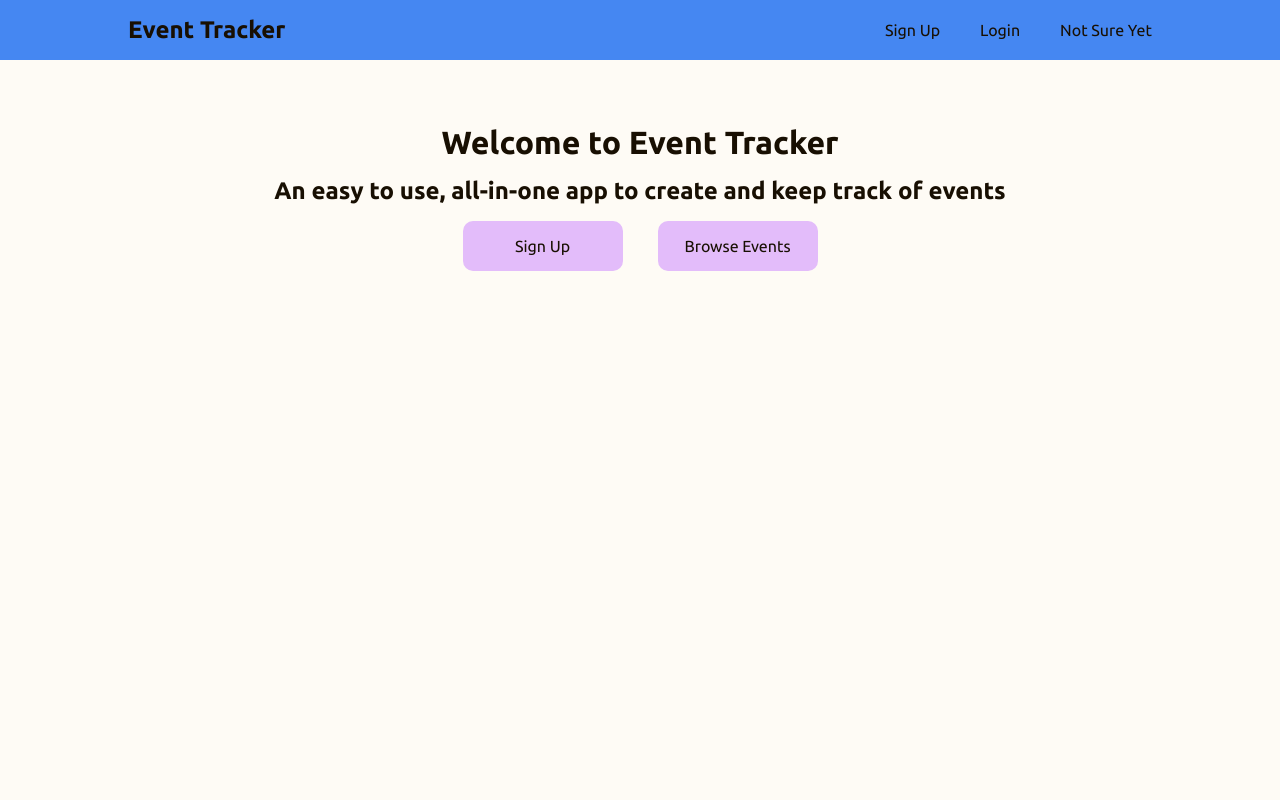
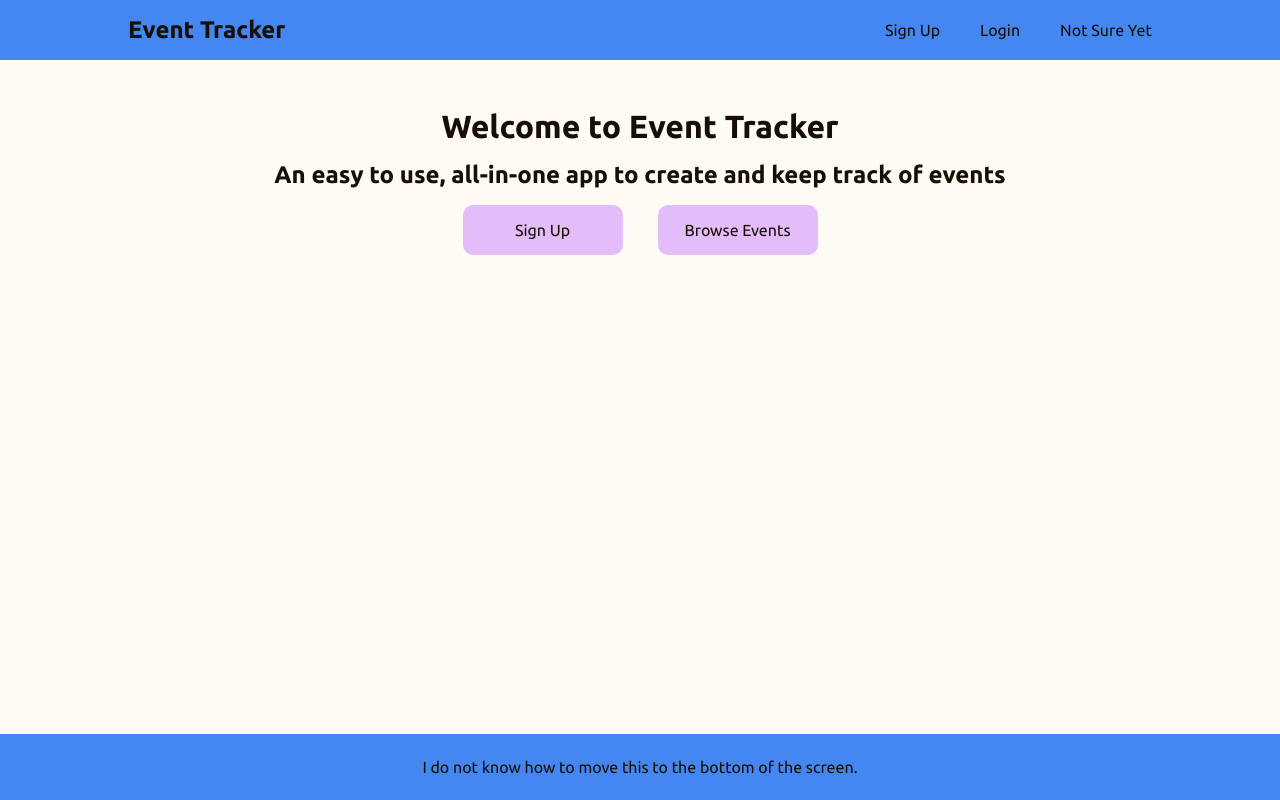
Before and after one commit to jonmico/event-tracker, a React (Vite) app in the folder client/: page / in a window 1280 px wide. Built offline with nearby package versions, Linux system fonts and the light colour scheme.

Commit message:
Finally got the Footer to stick to the bottom of the page. Bless.

```diff
--- a/client/src/App.jsx
+++ b/client/src/App.jsx
@@ -7,14 +7,14 @@ import Footer from './components/Footer/Footer';
 
 export default function App() {
   return (
-    <div>
-      <BrowserRouter>
+    <BrowserRouter>
+      <div className={'appWrapper'}>
         <Navbar />
         <Routes>
           <Route index element={<Index />} />
         </Routes>
-        {/* <Footer /> */}
-      </BrowserRouter>
-    </div>
+        <Footer />
+      </div>
+    </BrowserRouter>
   );
 }
--- a/client/src/components/Footer/Footer.jsx
+++ b/client/src/components/Footer/Footer.jsx
@@ -2,7 +2,7 @@ import styles from './Footer.module.css';
 
 export default function Footer() {
   return (
-    <div className={styles.footerWrapper}>
+    <div className={styles.footer}>
       <footer>
         I do not know how to move this to the bottom of the screen.
       </footer>
--- a/client/src/components/Footer/Footer.module.css
+++ b/client/src/components/Footer/Footer.module.css
@@ -1,12 +1,5 @@
-.footerWrapper {
+.footer {
   background-color: var(--primary);
-  padding: 1rem 0;
-  display: flex;
-  align-items: center;
-  justify-content: center;
+  padding: 1.5rem 0;
+  text-align: center;
 }
-
-.footerWrapper footer {
-  text-align: center;
-  width: 35%;
-}
--- a/client/src/index.css
+++ b/client/src/index.css
@@ -18,10 +18,17 @@ body {
   background-color: var(--background);
   color: var(--text);
   font-family: 'Ubuntu', sans-serif;
-  color: var(--text);
 }
 
 .mainWrapper {
   width: 80%;
   margin: auto;
+  flex: 1;
+  padding-bottom: 2rem;
 }
+
+.appWrapper {
+  display: flex;
+  flex-direction: column;
+  min-height: 100vh;
+}
--- a/client/src/pages/Index/Index.jsx
+++ b/client/src/pages/Index/Index.jsx
@@ -1,6 +1,4 @@
 import { Link } from 'react-router-dom';
-
-import Button from '../../components/Button/Button';
 
 import styles from './Index.module.css';
 
--- a/client/src/pages/Index/Index.module.css
+++ b/client/src/pages/Index/Index.module.css
@@ -1,5 +1,5 @@
 .indexWrapper {
-  margin-top: 4rem;
+  margin-top: 3rem;
   text-align: center;
 }
 
```
